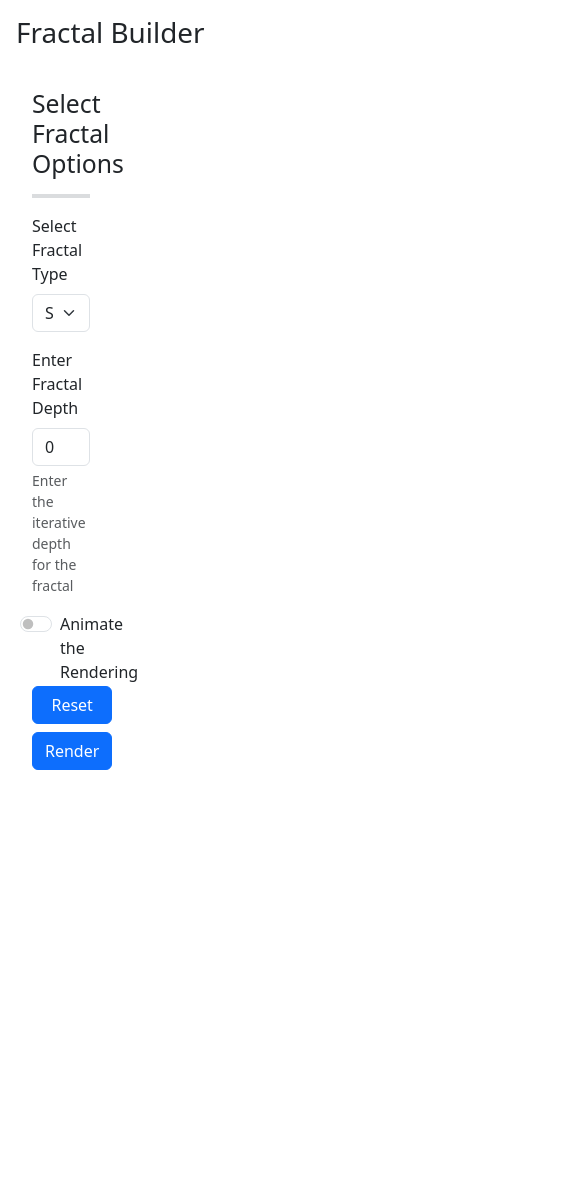
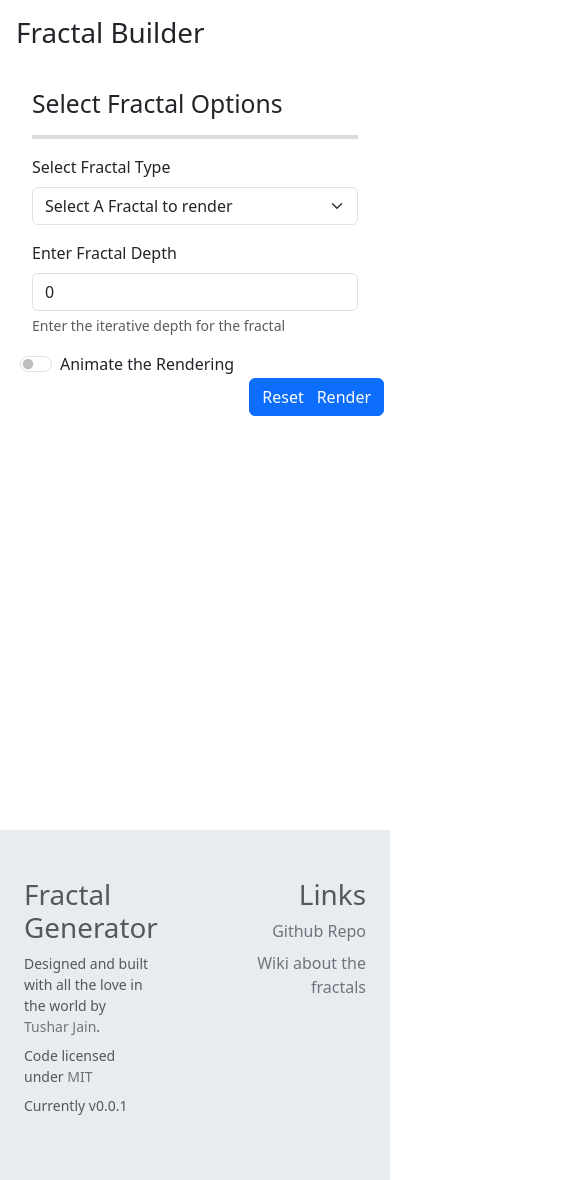
Before and after one commit to tj-dsk-tpp/fractal-generator, a website built with Vite: page index.html in a window 390 px wide. Shown: the top 1180 px of the page, 585 px wide, since content can reach past the window. Before the commit the page ends 889 px from the top, so only its background shows below. Built offline with nearby package versions, Linux system fonts and the light colour scheme.

Commit message:
added footer and breakpoints

```diff
--- a/index.html
+++ b/index.html
@@ -20,14 +20,14 @@
     <main class="p-3">
       <div class="container-fluid">
         <div class="row align-items-start">
-          <div class="col-3 p-3">
+          <div class="col-lg-3 p-3">
             <p class="h2">Select Fractal Options</p>
             <hr class="border border-2 border-secondary" />
             <div>
               <div class="my-3">
-                <label for="fractalName" class="form-label"
-                  >Select Fractal Type</label
-                >
+                <label for="fractalName" class="form-label">
+                  Select Fractal Type
+                </label>
                 <select
                   class="form-select"
                   aria-label="Fractal List"
@@ -40,9 +40,9 @@
                 </select>
               </div>
               <div class="mb-3">
-                <label for="fractalDepth" class="form-label"
-                  >Enter Fractal Depth</label
-                >
+                <label for="fractalDepth" class="form-label">
+                  Enter Fractal Depth
+                </label>
                 <input
                   type="number"
                   class="form-control"
@@ -57,40 +57,39 @@
                 </div>
               </div>
               <div class="text-danger my-3" id="alert-box"></div>
-              <div class="row align-items-center">
-                <div class="form-check form-switch col-7">
+              <div class="row">
+                <div class="form-check form-switch col-lg-7">
                   <input
                     class="form-check-input"
                     type="checkbox"
                     role="switch"
                     id="animate"
                   />
-                  <label
-                    class="form-check-label"
-                    for="animate
-                  "
-                    >Animate the Rendering</label
-                  >
+                  <label class="form-check-label" for="animate">
+                    Animate the Rendering
+                  </label>
                 </div>
-                <div class="col d-grid gap-2 d-md-flex justify-content-md-end">
-                  <button
-                    class="btn btn-primary me-md-2"
-                    type="button"
-                    id="reset"
-                  >
-                    Reset
-                  </button>
-                  <button class="btn btn-primary" type="button" id="render">
-                    Render
-                  </button>
+                <div class="col-lg-5 d-grid gap-2 d-md-flex">
+                  <div class="btn-toolbar row w-100 justify-content-end">
+                    <div class="btn-group col-lg col-2">
+                      <button class="btn btn-primary" type="button" id="reset">
+                        Reset
+                      </button>
+                    </div>
+                    <div class="btn-group col-lg col-2">
+                      <button class="btn btn-primary" type="button" id="render">
+                        Render
+                      </button>
+                    </div>
+                  </div>
                 </div>
               </div>
             </div>
           </div>
-          <div class="col-9 m-0 text-center">
+          <div class="col-lg-9 m-0 text-center">
             <svg
-              width="800px"
-              height="800px"
+              width="100%"
+              height="100%"
               viewBox="0 0 1600 1600"
               xml:space="preserve"
               xmlns="http://www.w3.org/2000/svg"
@@ -101,6 +100,51 @@
         </div>
       </div>
     </main>
+    <footer class="bd-footer py-4 py-md-5 mt-5 bg-body-secondary">
+      <div class="container py-4 py-md-5 px-4 px-md-3 text-body-secondary">
+        <div class="row justify-content-between">
+          <div class="col-lg-4 col-5">
+            <h3 class="display-6 mb-2">Fractal Generator</h3>
+            <ul class="small list-unstyled">
+              <li class="mb-2">
+                Designed and built with all the love in the world by
+                <a
+                  class="link-secondary text-decoration-none"
+                  href="http://tj-dsk-tpp.github.io"
+                  >Tushar Jain</a
+                >.
+              </li>
+              <li class="mb-2">
+                Code licensed under
+                <a
+                  href="https://github.com/tj-dsk-tpp/fractal-generator/blob/main/license.md"
+                  class="link-secondary text-decoration-none"
+                  >MIT</a
+                >
+              </li>
+              <li class="mb-2">Currently v0.0.1</li>
+            </ul>
+          </div>
+          <div class="col-lg-4 col-5 text-end">
+            <h3 class="display-6">Links</h3>
+            <ul class="list-unstyled">
+              <li class="mb-2">
+                <a
+                  href="https://github.com/tj-dsk-tpp/fractal-generator"
+                  class="link-secondary text-decoration-none"
+                  >Github Repo</a
+                >
+              </li>
+              <li class="mb-2">
+                <a href="#" class="link-secondary text-decoration-none">
+                  Wiki about the fractals
+                </a>
+              </li>
+            </ul>
+          </div>
+        </div>
+      </div>
+    </footer>
     <script src="https://cdn.jsdelivr.net/npm/bootstrap@5.3.0-alpha1/dist/js/bootstrap.bundle.min.js"></script>
     <script type="module" src="src/index.js"></script>
   </body>
--- a/package.json
+++ b/package.json
@@ -19,7 +19,7 @@
   "type": "module",
   "scripts": {
     "dev": "vite",
-    "build": "vite build",
+    "build": "vite build --base=./",
     "preview": "vite preview"
   },
   "devDependencies": {
```
Also changed, not shown: readme.md.
